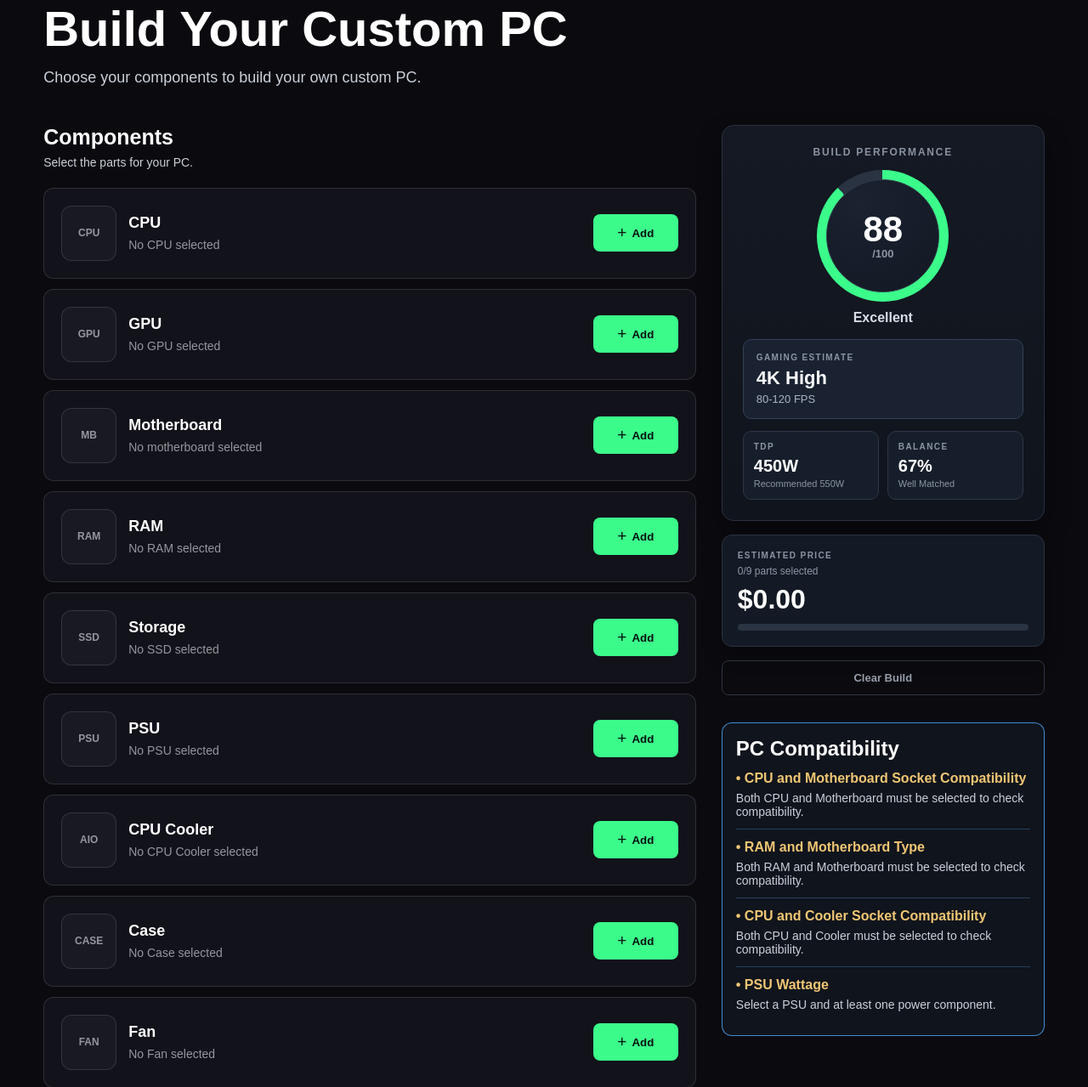
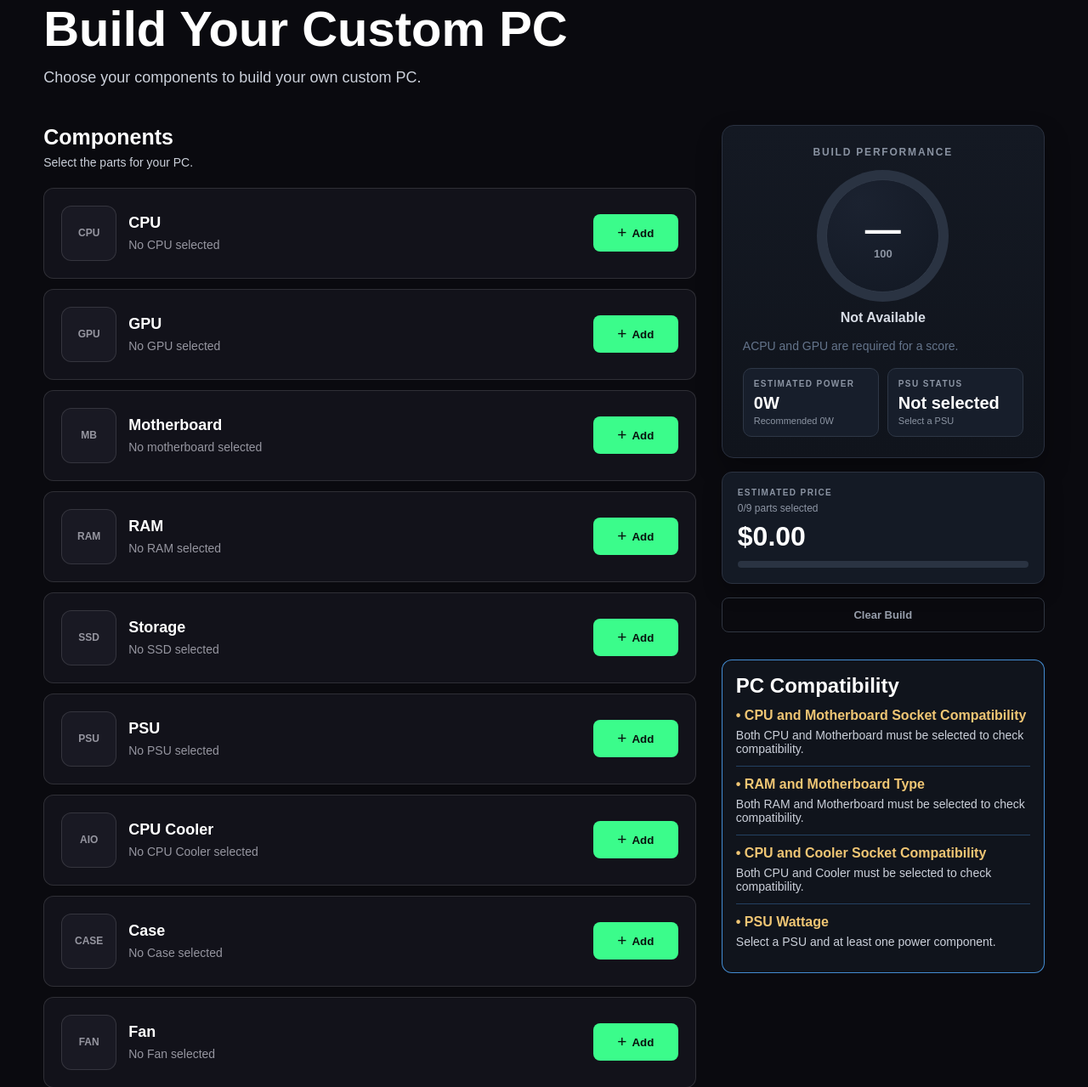
Before and after one commit to Arush2008/PC-Info-guide, a Flask app: page /PC_builder in a window 1280 px wide. Shown: the part 155-1434 px from the top of the page at 85% size. Run offline with Flask 3, Linux system fonts and the light colour scheme.

Commit message:
made the working performance feature which tells the overall perforamce score and it have the working bar as well. Used js to show that live.

```diff
--- a/static/style.css
+++ b/static/style.css
@@ -1175,7 +1175,7 @@ body.modal_open {
     width: 155px;
     height: 155px;
     border-radius: 50%;
-    background: conic-gradient(#3bfc8b 0 88%, #2a3342 88% 100%);
+    background: conic-gradient(#3bfc8b 0 calc(var(--score) * 1%), #2a3342 calc(var(--score) * 1%) 100%);
     padding: 11px;
 }
 
@@ -1517,3 +1517,28 @@ body.modal_open {
     color: #f0c674;
     font-weight: 700;
 }
+
+
+
+
+.performance_progress_track {
+    width:100%;
+    height: 8px;
+    margin: 16px 0 10px;
+    border-radius: 999px;
+    background: #e5e7eb;
+}
+
+.performance_progress_fill {
+    width:0%;
+    height:100%;
+    border-radius:inherit;
+    background: linear-gradient(90deg, #3bfc8b, #58cfff);
+    transition: width 0.3s ease;
+}
+
+.performance_hint {
+    margin: 0 0 18px;
+    color: #64748b;
+    font-size: 0.875rem;
+}
--- a/templates/PC_builder.html
+++ b/templates/PC_builder.html
@@ -168,7 +168,7 @@
                     <button
                         class="remove_button"
                         type="button"
-                        data-component-type="ssd"
+                        data-component-type="storage"
                         hidden
                     >
                         Remove
@@ -224,7 +224,7 @@
                     <button
                         class="remove_button"
                         type="button"
-                        data-component-type="cpu cooler"
+                        data-component-type="cooler"
                         hidden
                     >
                         Remove
@@ -295,37 +295,36 @@
         <aside class="build_summary">
             <div class="performance_card">
                 <p class="summary_label">Build Performance</p>
-
                 <div class="performance_circle_wrap">
-                    <div class="performance_circle">
+                    <div class="performance_circle" id="performanceCircle" style="--score:0%">
                         <div class="performance_circle_inner">
-                            <strong>88</strong>
-                            <span>/100</span>
+                            <strong id="performanceScore">0</strong>
+                            <span>100</span>
                         </div>
                     </div>
                 </div>
 
-                <p class="performance_rating">Excellent</p>
+                <p class="performance_rating" id="performanceRating">
+                    Select a CPU and GPU
+                </p>
 
-                <div class="gaming_estimate_box">
-                    <p class="stat_label">Gaming Estimate</p>
-                    <strong>4K High</strong>
-                    <span>80-120 FPS</span>
-                </div>
+                <p class="performance_hint" id="performanceHint">
+                    ACPU and GPU are required for a score.
+                </p>
 
                 <div class="stats_row">
                     <div class="stat_block">
-                        <p class="stat_label">TDP</p>
-                        <strong>450W</strong>
-                        <span>Recommended 550W</span>
+                        <p class="stat_label">Estimated Power</p>
+                        <strong id="powerUsage">0W</strong>
+                        <span id="recommendedPower">Recommended 0W</span>
                     </div>
-
                     <div class="stat_block">
-                        <p class="stat_label">Balance</p>
-                        <strong>67%</strong>
-                        <span>Well Matched</span>
+                        <p class="stat_label">PSU Status</p>
+                        <strong id="psuStatus">Not selected</strong>
+                        <span id="psuWattage">Select a PSU</span>
                     </div>
                 </div>
+
             </div>
 
             <div class="estimated_price_card">
@@ -388,6 +387,13 @@ const estimatedPrice = document.getElementById("estimatedPrice");
 const partsCount = document.getElementById("partsCount");
 const priceProgressFill = document.getElementById("priceProgressFill");
 const compatibilityResults = document.getElementById("compatibilityResults");
+const performanceScore = document.getElementById("performanceScore");
+const performanceRating = document.getElementById("performanceRating");
+const performanceHint = document.getElementById("performanceHint");
+const powerUsage = document.getElementById("powerUsage");
+const recommendedPower = document.getElementById("recommendedPower");
+const psuStatus = document.getElementById("psuStatus");
+const psuWattage = document.getElementById("psuWattage");
 
 let activeButton = null;
 
@@ -508,10 +514,45 @@ async function updateCompatibility() {
     updateCompatibilityResults(results);
 }
 
+async function updatePerformance() {
+    const response = await fetch("/api/builder/performance");
+    if (!response.ok) {
+        return;
+    }
+    const data = await response.json();
+    if (data.performance_score === null) {
+        performanceScore.textContent = "—";
+        performanceRating.textContent = "Not Available";
+        performanceCircle.style.setProperty("--score", 0);
+    } else {
+        performanceScore.textContent = data.performance_score;
+        performanceRating.textContent = data.performance_rating;
+
+        const score = Math.min(Math.max(data.performance_score, 0), 100);
+
+        performanceCircle.style.setProperty("--score", score);
+    }
+    PowerUsage.textContent = `${data.total_power_usage}W`;
+    recommendedPower.textContent = `Recommended ${data.recommended_power}W`;
+
+    if (data.psu_wattage == null) {
+        psuStatus.textContent = "Not selected";
+        psuWattage.textContent = "Select a PSU";
+    } else if (data.psu_sufficient) {
+        psuStatus.textContent = "Sufficient";
+        psuWattage.textContent = `${data.psu_wattage}W`;
+    } else {
+        psuStatus.textContent = "Insufficient Power";
+        psuWattage.textContent = `${data.psu_wattage}W is below recommended`;
+    }
+
+}
+
 function applySummary(summary) {
     updateSummary(summary);
     updateComponentRows(summary);
     updateCompatibility();
+    updatePerformance();
 }
 
 
--- a/views.py
+++ b/views.py
@@ -40,6 +40,84 @@ def get_power_usage(item):
         return int(float(item.power_usage or 0))
     except (TypeError, ValueError):
         return 0
+
+
+def calculate_performance_score(cpu, gpu, ram):
+    if not cpu or not gpu:
+        return None
+    gpu_score = gpu.performance_score or 0
+    cpu_score = cpu.performance_score or 0
+    ram_score = ram.performance_score if ram else 70
+    overall_score = (
+        gpu_score * 0.55
+        + cpu_score * 0.35
+        + ram_score * 0.10
+    )
+    return min(round(overall_score), 100)
+
+
+def get_score_rating(score):
+    if score is None:
+        return "Not Available"
+    if score >= 90:
+        return "Excellent"
+    if score >= 80:
+        return "Very Good"
+    if score >= 70:
+        return "Good"
+    if score >= 60:
+        return "Average"
+    else:
+        return "Low"
+
+
+def get_build_performance():
+    build = session.get("build", {})
+    cpu = db.session.get(CPU, build.get("cpu")) if build.get("cpu") else None
+    gpu = db.session.get(GPU, build.get("gpu")) if build.get("gpu") else None
+    ram = db.session.get(RAM, build.get("ram")) if build.get("ram") else None
+    psu = db.session.get(PSU, build.get("psu")) if build.get("psu") else None
+    performance_score = calculate_performance_score(cpu, gpu, ram)
+    if performance_score is not None:
+        performance_score = min(performance_score, 100)
+    power_parts = []
+
+    for component_type, (model, _) in COMPONENT_MODELS.items():
+        component_id = build.get(component_type)
+        if component_id:
+            item = db.session.get(model, component_id)
+            if item is not None:
+                power_parts.append(item)
+
+    total_power = sum(get_power_usage(part) for part in power_parts)
+    recommended_wattage = round(total_power * 1.2)
+
+    if psu:
+        power_status = (
+            "PSU wattage is sufficcient."
+            if psu.wattage >= recommended_wattage
+            else "PSU wattage is insufficient."
+        )
+    else:
+        power_status = "Select a PSU to check wattage."
+
+    return {
+        "performance_score": performance_score,
+        "performance_rating": get_score_rating(performance_score),
+        "total_power": total_power,
+        "recommended_wattage": recommended_wattage,
+        "psu_wattage": psu.wattage if psu else None,
+        "psu_sufficient": (
+            psu.wattage >= recommended_wattage
+            if psu else None
+        ),
+        "power_status": power_status,
+    }
+
+
+@views.route("/api/builder/performance")
+def builder_performance():
+    return jsonify(get_build_performance())
 
 
 def check_compatibility(build):
```
Also changed, not shown: seed.py (line endings or trailing spaces).
